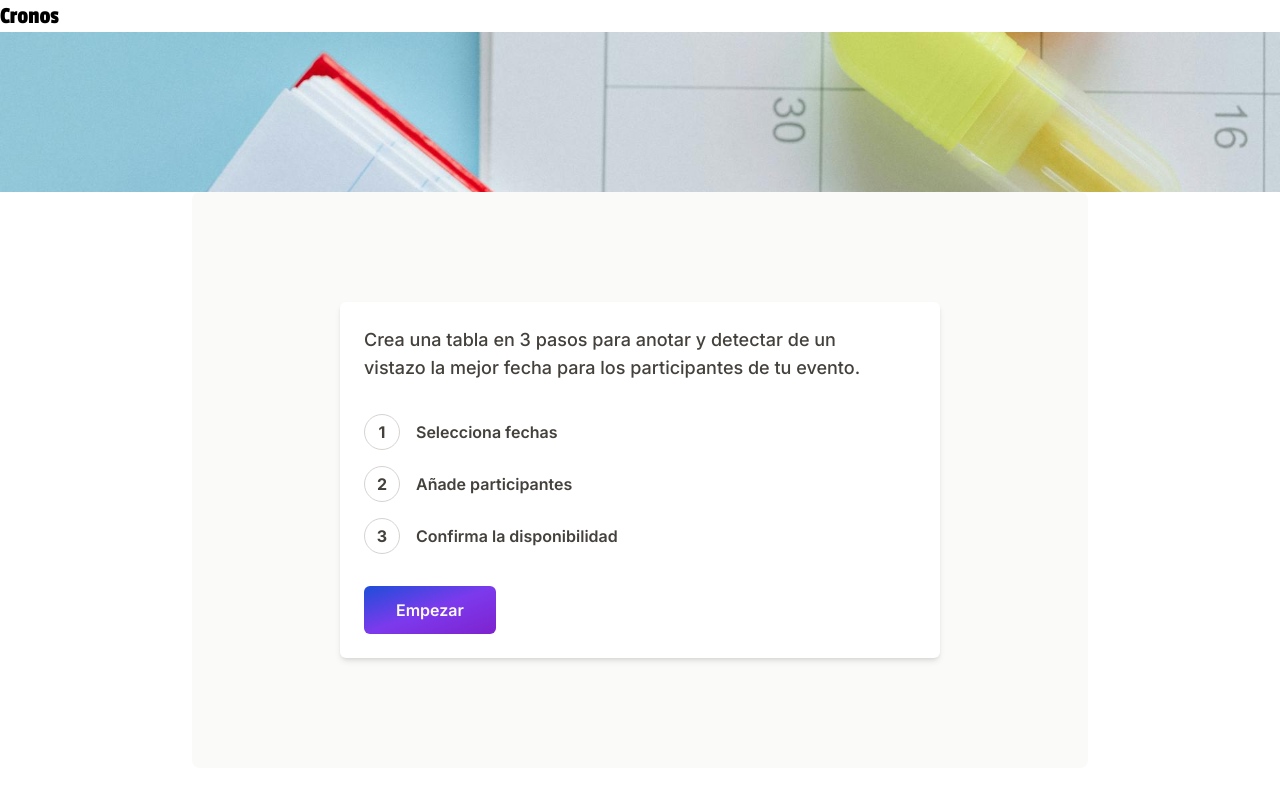
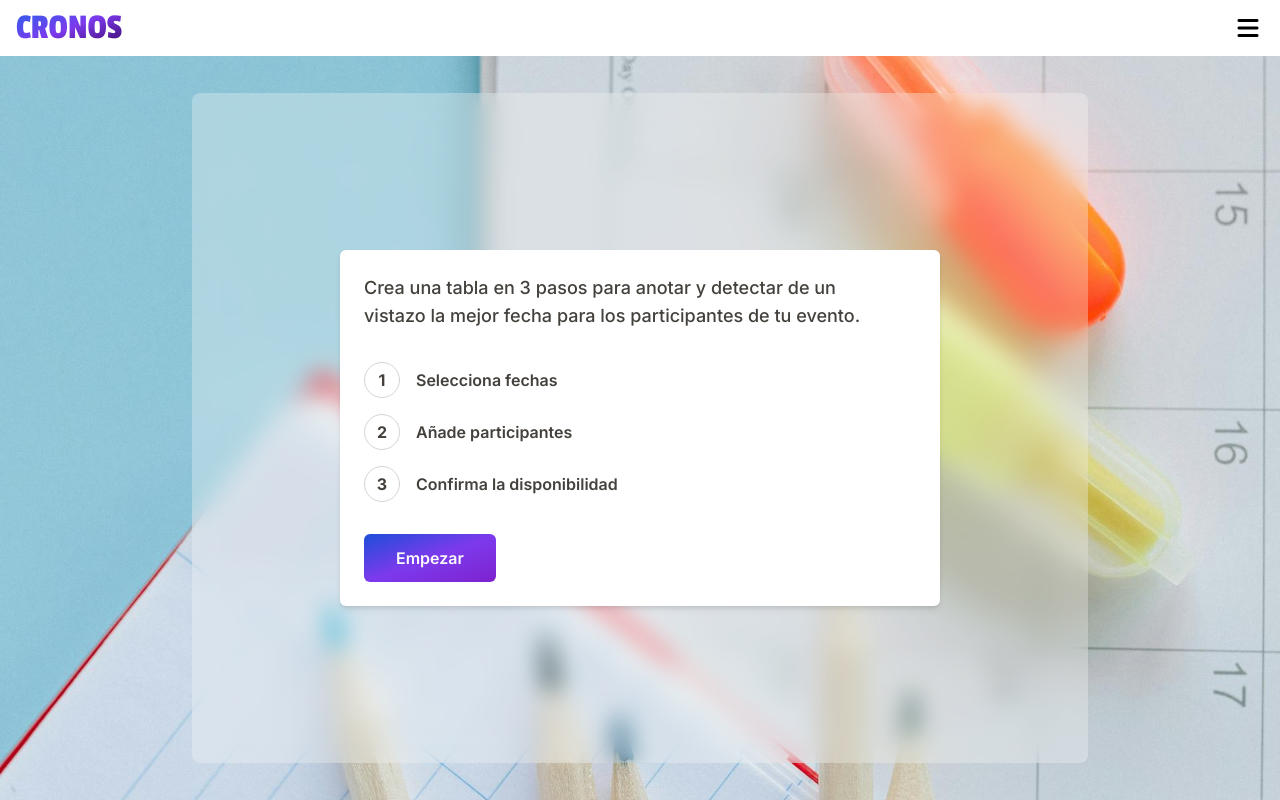
Before and after one commit to MMadlos/cronos-app, a React (Vite) app: page / in a window 1280 px wide. Built offline with nearby package versions, Linux system fonts and the light colour scheme.

Commit message:
Add styles

```diff
--- a/src/App.jsx
+++ b/src/App.jsx
@@ -32,12 +32,12 @@ function App() {
 	const [participants, setParticipants] = useState(mockParticipants)
 
 	return (
-		<div className="mw-screen flex min-h-dvh flex-row sm:h-screen">
+		<div className=" flex min-h-dvh flex-row sm:h-screen">
 			<main className="flex min-h-full w-full flex-col items-center">
 				<Header />
 				{stage !== calendarProcess.table && (
-					<section className="flex h-full w-full items-center justify-center">
-						<div className="flex h-full w-full flex-col bg-stone-50 p-4 sm:h-[90%] sm:w-[70%] sm:items-center sm:rounded-lg sm:p-6">
+					<section className="bg-image flex h-full w-full items-center justify-center bg-cover bg-center">
+						<div className="flex h-full w-full flex-col bg-stone-50/30 p-4 backdrop-blur-md sm:h-[90%] sm:w-[70%] sm:items-center sm:rounded-lg sm:p-6">
 							{stage !== calendarProcess.init && (
 								<Progress stage={stage} />
 							)}
--- a/src/components/Header/Header.jsx
+++ b/src/components/Header/Header.jsx
@@ -1,15 +1,15 @@
 export default function Header() {
 	// TODO: edit image by selecting from unsplash or uploading file
 	return (
-		<header className="h-[20vh] max-h-[35vh] w-full sm:h-[20vh]">
-			<div>
-				<h1 className="font-passionOne text-2xl">Cronos</h1>
+		<header className="w-full sm:bg-white">
+			<div className="flex flex-row items-center justify-between px-4 py-2">
+				<h1 className="font-passionOne bg-gradient-to-br from-blue-600 via-violet-600 to-purple-950 bg-clip-text text-4xl uppercase text-transparent">
+					Cronos
+				</h1>
+				<div className="grid size-8 place-items-center">
+					<i className="fa-solid fa-bars text-2xl" />
+				</div>
 			</div>
-			<img
-				src="src/images/header-calendar2.jpg"
-				alt="an image with party elements"
-				className="h-full w-full object-cover object-center "
-			/>
 		</header>
 	)
 }
```
